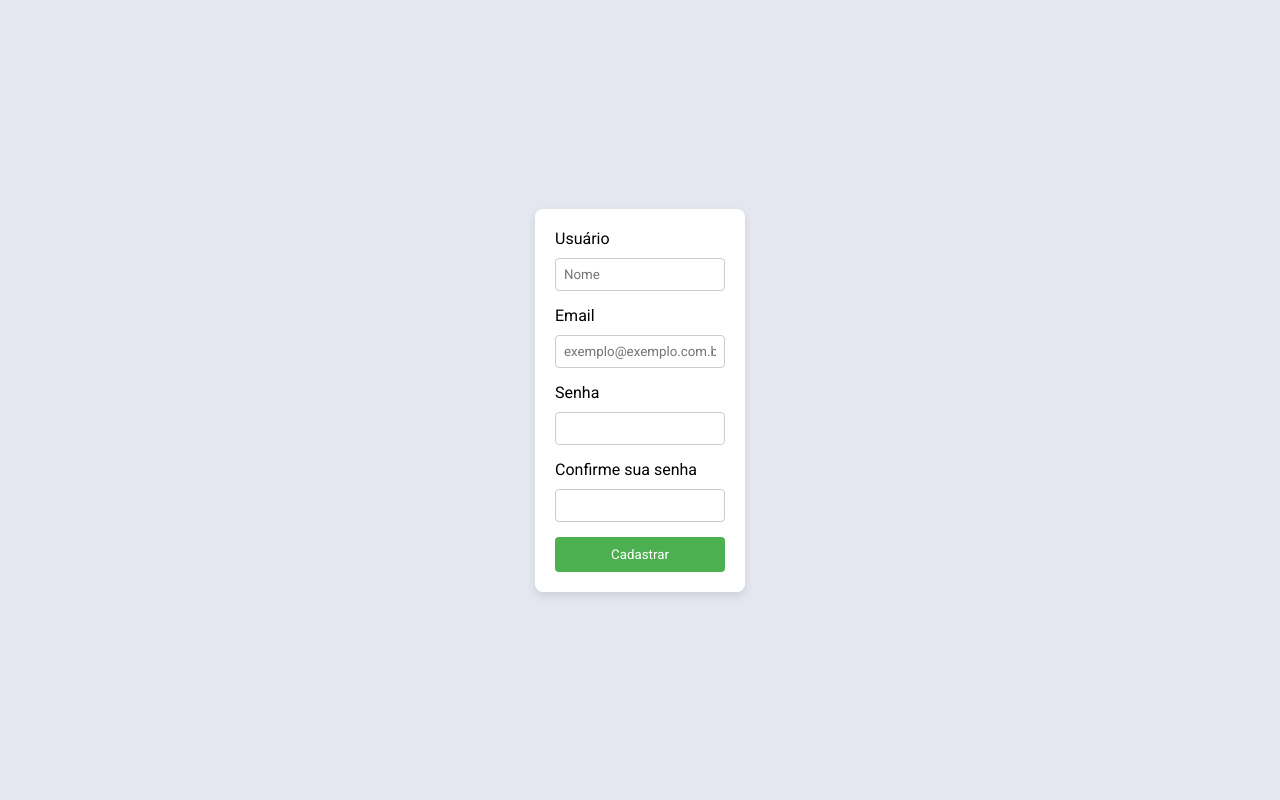
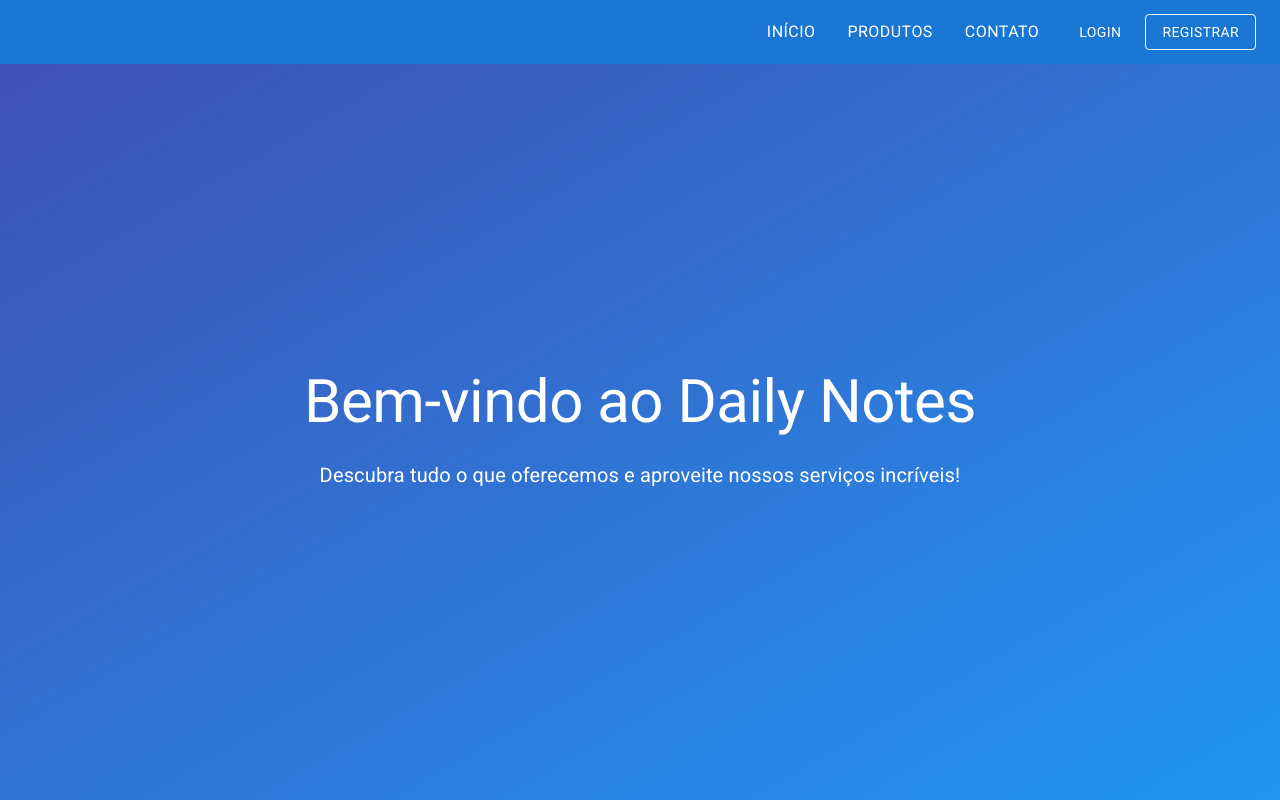
Before and after one commit to JesielPfeifer/DailyNotes, a React (Create React App) app in the folder frontend/: page / in a window 1280 px wide. Built offline with nearby package versions, Linux system fonts and the light colour scheme.

Commit message:
Adding home page

```diff
--- a/frontend/public/index.html
+++ b/frontend/public/index.html
@@ -1,7 +1,10 @@
-<!DOCTYPE html>
+<!doctype html>
 <html lang="en">
   <head>
-    <link href="https://fonts.googleapis.com/css2?family=Roboto:wght@400;700&display=swap" rel="stylesheet">
+    <link
+      href="https://fonts.googleapis.com/css2?family=Roboto:wght@400;700&display=swap"
+      rel="stylesheet"
+    />
     <meta charset="utf-8" />
     <link rel="icon" href="%PUBLIC_URL%/favicon.ico" />
     <meta name="viewport" content="width=device-width, initial-scale=1" />
@@ -10,10 +13,9 @@
       name="description"
       content="Web site created using create-react-app"
     />
-    <title>React App</title>
+    <title>Daily Notes</title>
   </head>
   <body>
-    <noscript>You need to enable JavaScript to run this app.</noscript>
     <div id="root"></div>
   </body>
 </html>
--- /dev/null
+++ b/frontend/src/components/Home/Home.js
@@ -0,0 +1,83 @@
+import React from 'react';
+import { AppBar, Toolbar, Typography, Button, Box } from '@mui/material';
+import { useNavigate } from 'react-router-dom';
+
+const LandingPage = () => {
+  const navigate = useNavigate();
+
+  return (
+    <div style={{ height: '100vh', width: '100vw', overflow: 'hidden' }}>
+      {/* Header */}
+      <AppBar position="static" color="primary">
+        <Toolbar sx={{ justifyContent: 'flex-end' }}>
+          <Box sx={{ display: 'flex', alignItems: 'center' }}>
+            {/* Botões de navegação principais */}
+            <Button
+              color="inherit"
+              sx={{ marginRight: 2, fontSize: '1rem' }}
+              onClick={() => navigate('/')}
+            >
+              Início
+            </Button>
+            <Button
+              color="inherit"
+              sx={{ marginRight: 2, fontSize: '1rem' }}
+              onClick={() => navigate('/produtos')}
+            >
+              Produtos
+            </Button>
+            <Button
+              color="inherit"
+              sx={{ marginRight: 2, fontSize: '1rem' }}
+              onClick={() => navigate('/contato')}
+            >
+              Contato
+            </Button>
+
+            {/* Botões de Login e Registrar (menores) */}
+            <Button
+              color="inherit"
+              sx={{ marginRight: 1, fontSize: '0.875rem', paddingX: 2 }}
+              onClick={() => navigate('/login')}
+            >
+              Login
+            </Button>
+            <Button
+              variant="outlined"
+              color="inherit"
+              sx={{ fontSize: '0.875rem', paddingX: 2 }}
+              onClick={() => navigate('/register')}
+            >
+              Registrar
+            </Button>
+          </Box>
+        </Toolbar>
+      </AppBar>
+
+      {/* Conteúdo principal */}
+      <Box
+        sx={{
+          height: 'calc(100vh - 64px)', // 100vh menos a altura do AppBar
+          width: '100%',
+          display: 'flex',
+          flexDirection: 'column',
+          alignItems: 'center',
+          justifyContent: 'center',
+          textAlign: 'center',
+          background: 'linear-gradient(to bottom right, #3f51b5, #2196f3)',
+          color: 'white',
+          padding: 4,
+        }}
+      >
+        <Typography variant="h2" component="h1" gutterBottom>
+          Bem-vindo ao Daily Notes
+        </Typography>
+        <Typography variant="h6" gutterBottom>
+          Descubra tudo o que oferecemos e aproveite nossos serviços incríveis!
+        </Typography>
+      </Box>
+    </div>
+  );
+};
+
+export default LandingPage;
--- a/frontend/src/components/Login/Login.js
+++ b/frontend/src/components/Login/Login.js
@@ -78,9 +78,14 @@ function Register() {
             required
           />
         </div>
-        <button id="btn_submit" type="submit">
-          {loading ? 'Carregando...' : 'Login'}
-        </button>
+        <div className="button-container">
+          <button id="btn_back" onClick={() => navigate('/')}>
+            Voltar
+          </button>
+          <button id="btn_submit" type="submit">
+            {loading ? 'Carregando...' : 'Login'}
+          </button>
+        </div>
       </form>
       {message && (
         <div
--- a/frontend/src/components/Login/login.css
+++ b/frontend/src/components/Login/login.css
@@ -40,8 +40,12 @@ input {
   border-radius: 4px;
   border: 1px solid #ccc;
 }
-
-button {
+.button-container {
+  display: flex;
+  justify-content: space-between;
+  gap: 10px;
+}
+#btn_submit {
   width: 100%;
   padding: 10px;
   background-color: #4caf50;
@@ -51,6 +55,19 @@ button {
   cursor: pointer;
 }
 
-button:hover {
+#btn_back {
+  width: 100%;
+  padding: 10px;
+  background-color: #f44336;
+  color: white;
+  border: none;
+  border-radius: 4px;
+  cursor: pointer;
+}
+
+#btn_submit:hover {
   background-color: #45a049;
 }
+#btn_back:hover {
+  background-color: #d32f2f;
+}
--- a/frontend/src/components/Register/Register.js
+++ b/frontend/src/components/Register/Register.js
@@ -90,9 +90,14 @@ function Register() {
             required
           />
         </div>
-        <button id="btn_submit" type="submit">
-          {loading ? 'Carregando...' : 'Cadastrar'}
-        </button>
+        <div className="button-container">
+          <button id="btn_back" onClick={() => navigate('/')}>
+            Voltar
+          </button>
+          <button id="btn_submit" type="submit">
+            {loading ? 'Carregando...' : 'Cadastrar'}
+          </button>
+        </div>
       </form>
       {message && (
         <div
--- a/frontend/src/components/Register/register.css
+++ b/frontend/src/components/Register/register.css
@@ -41,7 +41,12 @@ input {
   border: 1px solid #ccc;
 }
 
-button {
+.button-container {
+  display: flex;
+  justify-content: space-between;
+  gap: 10px;
+}
+#btn_submit {
   width: 100%;
   padding: 10px;
   background-color: #4caf50;
@@ -51,6 +56,19 @@ button {
   cursor: pointer;
 }
 
-button:hover {
+#btn_back {
+  width: 100%;
+  padding: 10px;
+  background-color: #f44336;
+  color: white;
+  border: none;
+  border-radius: 4px;
+  cursor: pointer;
+}
+
+#btn_submit:hover {
   background-color: #45a049;
 }
+#btn_back:hover {
+  background-color: #d32f2f;
+}
--- a/frontend/src/global.css
+++ b/frontend/src/global.css
@@ -7,7 +7,6 @@
 
 body {
   background-color: #e4e7ef;
-  -webkit-font-smoothing: antialiased;
 }
 
 body,
--- a/frontend/src/routes/Routes.js
+++ b/frontend/src/routes/Routes.js
@@ -1,6 +1,7 @@
 import React from 'react';
 import { Routes, Route } from 'react-router-dom';
 import Register from '../components/Register/Register';
+import Home from '../components/Home/Home';
 import Login from '../components/Login/Login';
 import App from '../App';
 import PrivateRoute from '../services/PrivateRoutes';
@@ -8,8 +9,9 @@ import PrivateRoute from '../services/PrivateRoutes';
 const AppRoutes = () => {
   return (
     <Routes>
-      <Route path="/" element={<Register />} />
+      <Route path="/" element={<Home />} />
       <Route path="/login" element={<Login />} />
+      <Route path="/register" element={<Register />} />
       <Route element={<PrivateRoute />}>
         <Route path="/app" element={<App />} />
       </Route>
--- a/frontend/src/services/PrivateRoutes.js
+++ b/frontend/src/services/PrivateRoutes.js
@@ -3,7 +3,7 @@ import { Navigate, Outlet } from 'react-router-dom';
 
 const PrivateRoute = () => {
   const token = localStorage.getItem('authToken');
-  return token ? <Outlet /> : <Navigate to="/login" />;
+  return token ? <Outlet /> : <Navigate to="/" />;
 };
 
 export default PrivateRoute;
```
